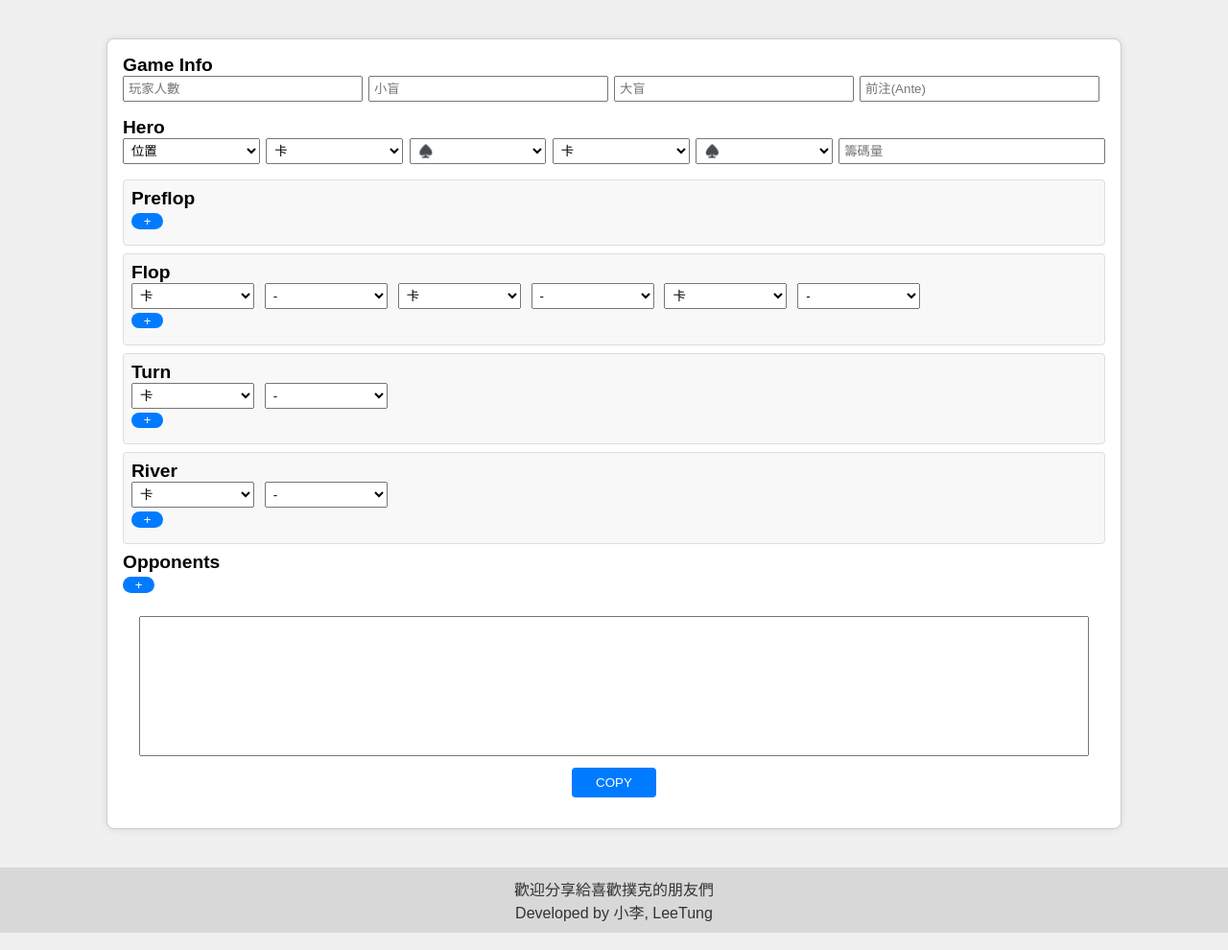
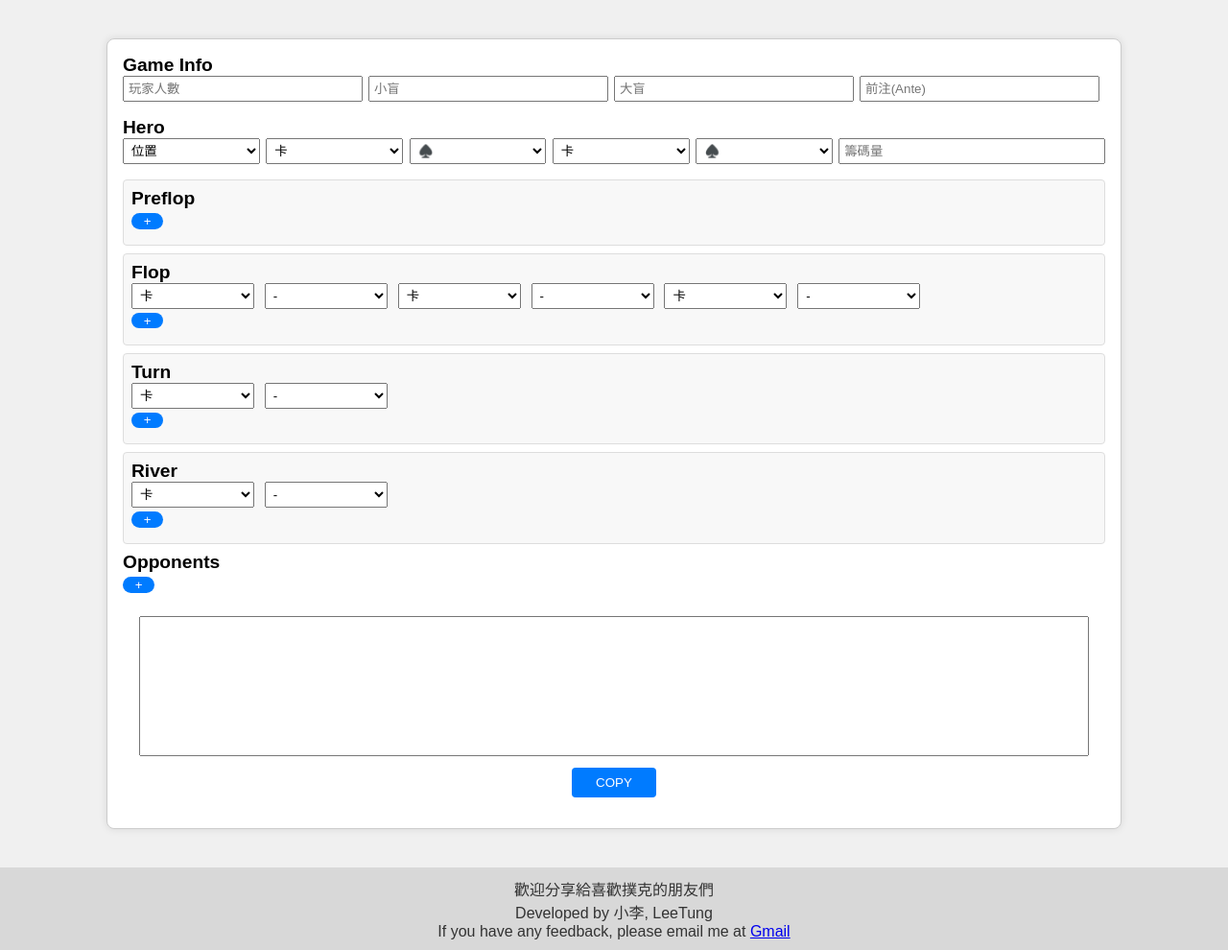
Before and after one commit to lileetung/PokerHandNote, a plain HTML site: page index.html in a window 1280 px wide. Shown: the whole page at 96% size. Drawn offline with Linux system fonts and the light colour scheme.

Commit message:
Add email me func

```diff
--- a/index.html
+++ b/index.html
@@ -270,6 +270,7 @@
     <footer>
         <p>歡迎分享給喜歡撲克的朋友們</p>
         <p>Developed by 小李, LeeTung</p>
+        <p>If you have any feedback, please email me at <a href="https://mail.google.com/mail/?view=cm&fs=1&to=leetung@gmail.com&su=%E6%92%B2%E5%85%8B%E6%89%8B%E7%89%8C%E8%A8%98%E9%8C%84%E5%99%A8%E5%8F%8D%E9%A5%8B" target="_blank">Gmail</a></p>
     </footer>
 
     <script src="script.js"></script>
```
